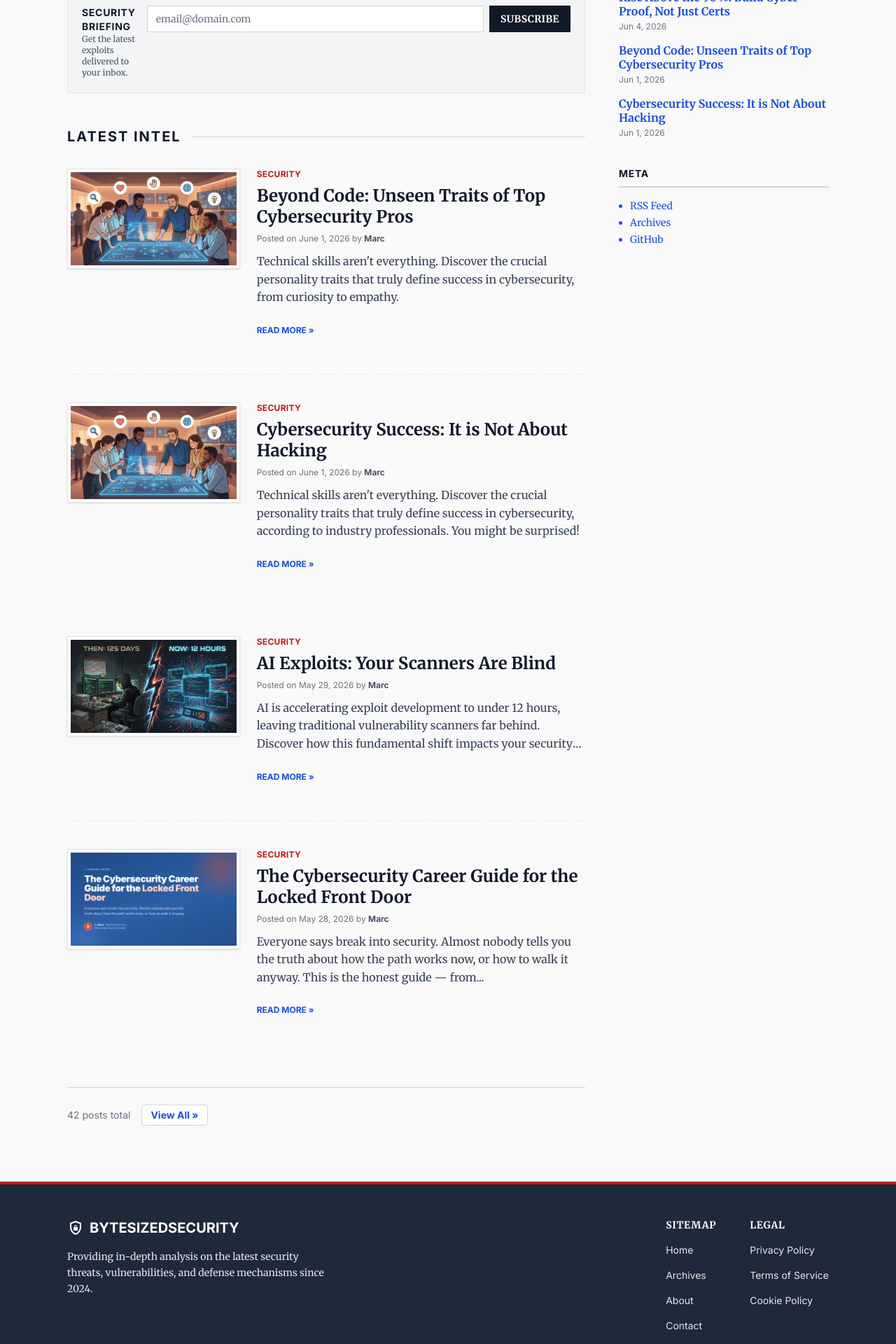
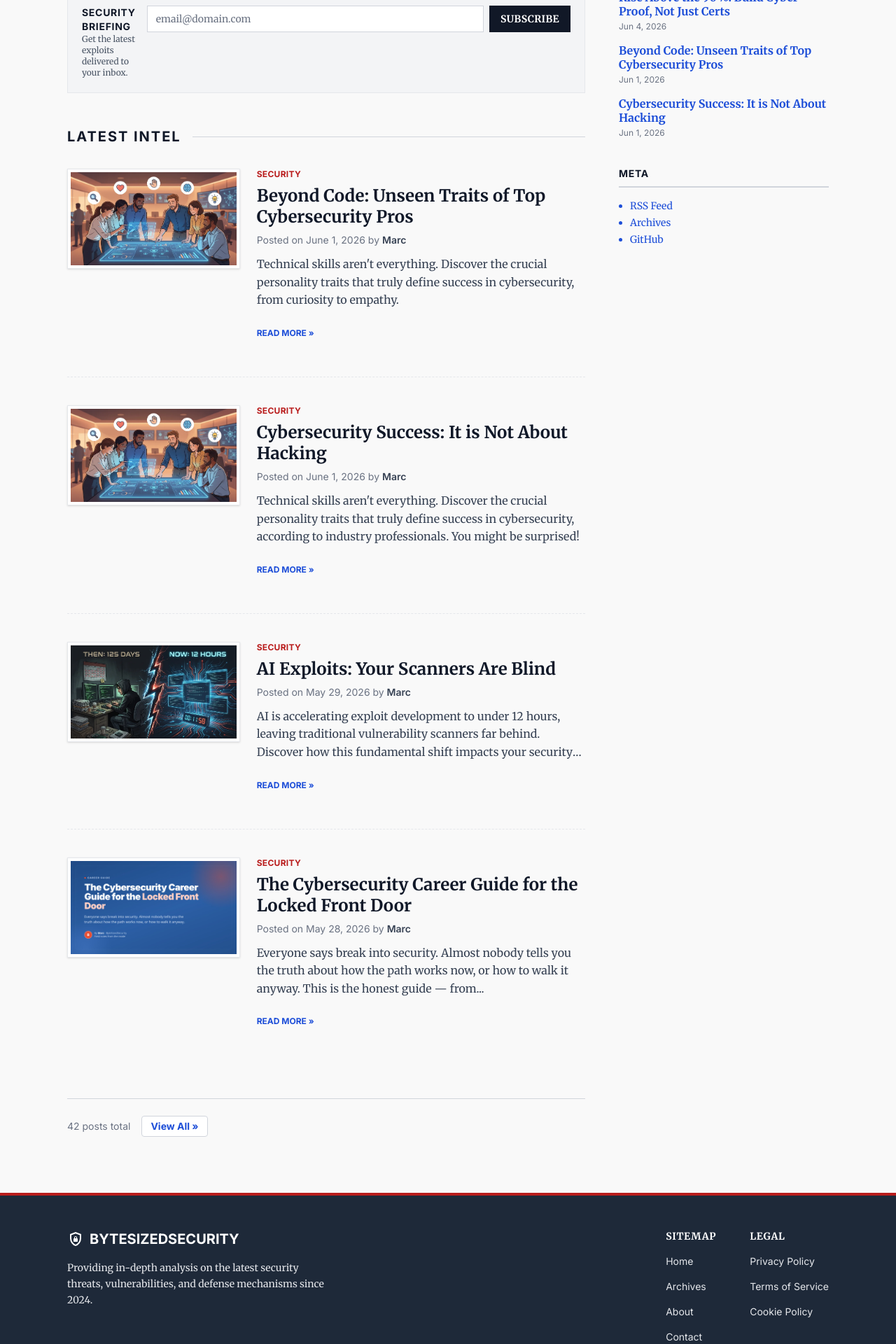
Before and after one commit to mda1125/bytesizedsecurity, a Jekyll site: the page built from index.html, in a window 1280 px wide. Shown: the part 1129-3049 px from the top of the page at 70% size. Built offline with Jekyll 4.4.1, drawn with Linux system fonts in a browser that asks for light colours.

Commit message:
fix: convert thumbnails to img tags and bump byline text size (M9, L2)
- M9: Replace CSS background-image thumbnails on homepage article cards
  with proper <img> tags with descriptive alt text (post title), making
  them visible to image search crawlers and accessible to screen readers
- L2: Bump 12px (text-xs) byline/meta text to 14px (text-sm) on the
  homepage article cards and post author credential line for better
  mobile readability

Co-authored-by: Cursor <cursoragent@cursor.com>

```diff
--- a/_layouts/home.html
+++ b/_layouts/home.html
@@ -73,9 +73,9 @@ layout: default
           <div class="border border-gray-200 p-1 bg-white shadow-sm">
             {% if post.image %}
             {% if post.image contains '://' %}
-            <div class="aspect-video bg-cover bg-center" style="background-image: url('{{ post.image }}');"></div>
+            <img alt="{{ post.title | escape }}" src="{{ post.image }}" class="aspect-video w-full object-cover" loading="lazy" width="400" height="225">
             {% else %}
-            <div class="aspect-video bg-cover bg-center" style="background-image: url('{{ post.image | relative_url }}');"></div>
+            <img alt="{{ post.title | escape }}" src="{{ post.image | relative_url }}" class="aspect-video w-full object-cover" loading="lazy" width="400" height="225">
             {% endif %}
             {% else %}
             <div class="aspect-video bg-gradient-to-br from-slate-700 to-slate-900 flex items-center justify-center">
@@ -91,7 +91,7 @@ layout: default
           <h3 class="text-2xl font-bold text-gray-900 mb-2 leading-tight hover:text-link cursor-pointer">
             <a href="{{ post.url | relative_url }}" class="no-underline hover:text-link">{{ post.title | escape }}</a>
           </h3>
-          <div class="text-xs font-sans text-gray-500 mb-3">
+          <div class="text-sm font-sans text-gray-500 mb-3">
             Posted on {{ post.date | date: "%B %-d, %Y" }} by <span class="text-gray-700 font-semibold">{{ post.author | default: site.author.name }}</span>
           </div>
           <p class="text-gray-700 mb-3 line-clamp-3">
--- a/_layouts/post.html
+++ b/_layouts/post.html
@@ -31,7 +31,7 @@ layout: default
           <img src="{{ '/assets/img/marc-david-avatar.webp' | relative_url }}" alt="Marc David" width="60" height="60" class="rounded-full" loading="eager">
           <div class="flex flex-col">
             <a href="{{ '/about' | relative_url }}" class="text-gray-900 font-semibold no-underline hover:text-link">{{ page.author | default: site.author.name }}</a>
-            <span class="text-xs text-gray-500">Senior Security Engineer · CISSP</span>
+            <span class="text-sm text-gray-500">Senior Security Engineer · CISSP</span>
           </div>
         </div>
         {% if page.tags.size > 0 %}
```
